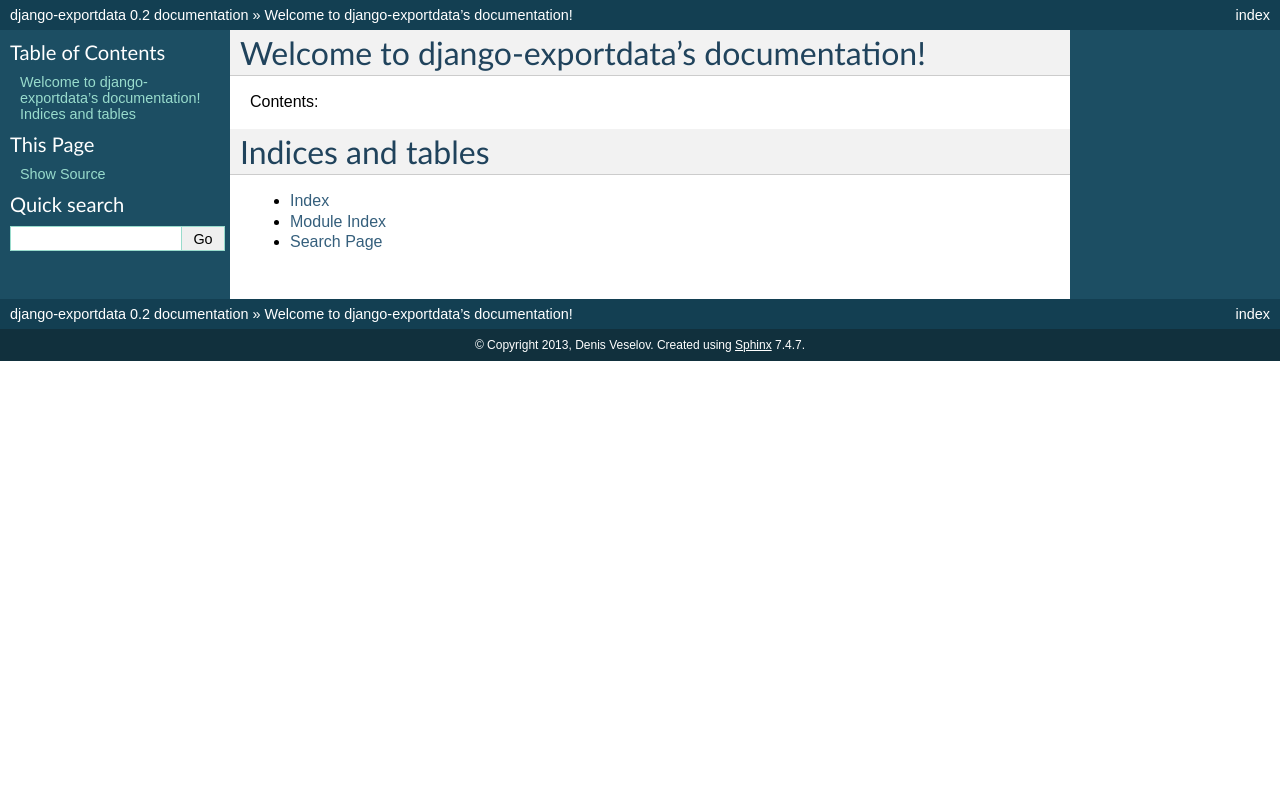
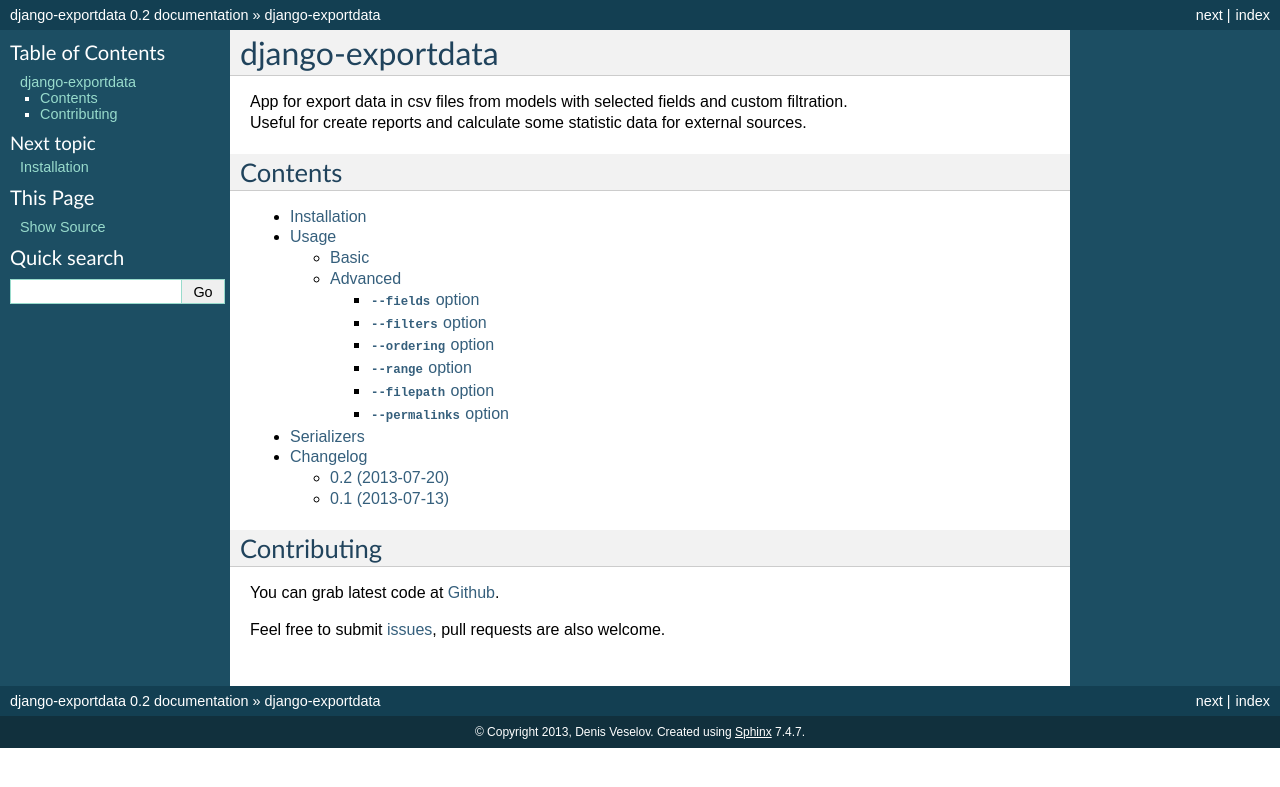
Before and after one commit to saippuakauppias/django-exportdata, a Sphinx documentation site: the page built from docs/source/index.rst, in a window 1280 px wide. Shown: the top 787 px of the page. Built offline with Sphinx 7.4.7, drawn with Linux system fonts in a browser that asks for light colours.

Commit message:
add docs

```diff
--- /dev/null
+++ b/docs/source/changelog.rst
@@ -0,0 +1,18 @@
+Changelog
+=========
+
+0.2 (2013-07-20)
+----------------
+
+* Moved many operations in methods with improvements
+* Added advanced fitration for ``--filters`` option
+* Added support ``--range`` option
+* Added ``--filepath`` option for set file for save data
+* Added ``--permalinks`` option for get ``models.permalink`` decorated fields
+* Added help for all options and for the command
+* Added package documentation on ReadTheDocs
+
+0.1 (2013-07-13)
+----------------
+
+Initial release
--- a/docs/source/index.rst
+++ b/docs/source/index.rst
@@ -1,21 +1,31 @@
-.. django-exportdata documentation master file, created by
-   sphinx-quickstart on Sat Jul 20 19:38:09 2013.
-   You can adapt this file completely to your liking, but it should at least
-   contain the root `toctree` directive.
+django-exportdata
+=================
 
-Welcome to django-exportdata's documentation!
-=============================================
+App for export data in csv files from models with selected fields and custom filtration. |br|
+Useful for create reports and calculate some statistic data for external sources.
 
-Contents:
+Contents
+--------
 
 .. toctree::
-   :maxdepth: 2
+   :maxdepth: 3
+
+   installation
+   usage
+   serializers
+   changelog
+
+Contributing
+------------
+
+You can grab latest code at Github_.
+
+Feel free to submit issues_, pull requests are also welcome.
+
+.. _Github: https://github.com/saippuakauppias/django-exportdata
+.. _issues: https://github.com/saippuakauppias/django-exportdata/issues
 
 
+.. |br| raw:: html
 
-Indices and tables
-==================
-
-* :ref:`genindex`
-* :ref:`modindex`
-* :ref:`search`
+   <br />
--- /dev/null
+++ b/docs/source/serializers.rst
@@ -0,0 +1,6 @@
+Serializers
+===========
+
+Currently ``django-exportdata`` supports only csv files export.
+
+There are plans to add other serialization in future releases.
```
Also changed, not shown: docs/source/installation.rst (added, +10 -0 lines), docs/source/options/fields.rst (added, +13 -0 lines), docs/source/options/filepath.rst (added, +13 -0 lines), docs/source/options/filters.rst (added, +11 -0 lines), docs/source/options/ordering.rst (added, +11 -0 lines), docs/source/options/permalinks.rst (added, +13 -0 lines), docs/source/options/range.rst (added, +15 -0 lines), docs/source/usage.rst (added, +27 -0 lines).
